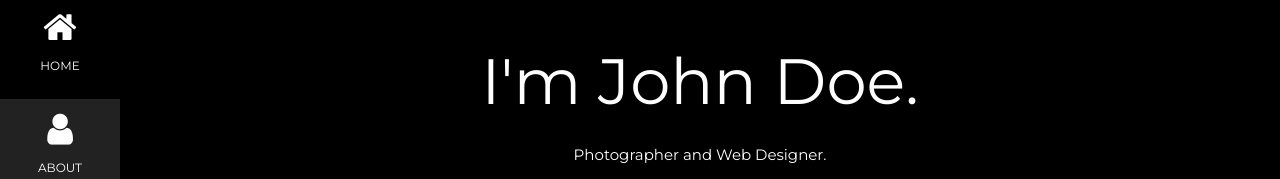
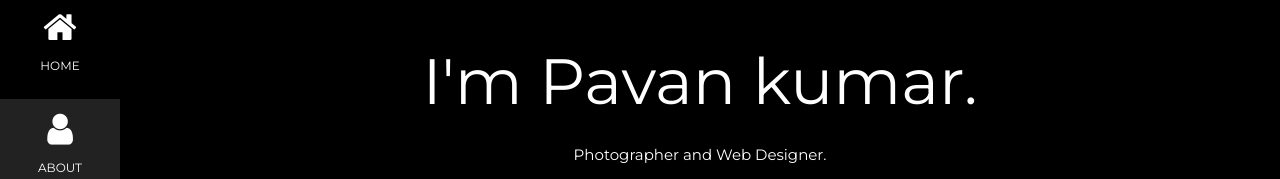
Before and after one commit to ThodangiPavankumar/Resume, a plain HTML site: page index.html in a window 1280 px wide. Shown: the part 21-200 px from the top of the page. Drawn offline with nearby package versions, Linux system fonts and the light colour scheme.

Commit message:
Update index.html

```diff
--- a/index.html
+++ b/index.html
@@ -56,7 +56,7 @@ body, h1,h2,h3,h4,h5,h6 {font-family: "Montserrat", sans-serif}
 <div class="w3-padding-large" id="main">
   <!-- Header/Home -->
   <header class="w3-container w3-padding-32 w3-center w3-black" id="home">
-    <h1 class="w3-jumbo"><span class="w3-hide-small">I'm</span> John Doe.</h1>
+    <h1 class="w3-jumbo"><span class="w3-hide-small">I'm</span> Pavan kumar.</h1>
     <p>Photographer and Web Designer.</p>
     <img src="dp.jpg" alt="boy" class="w3-image" width="992" height="1108">
   </header>
```
